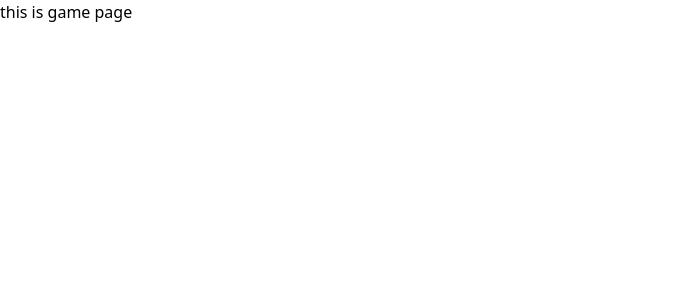
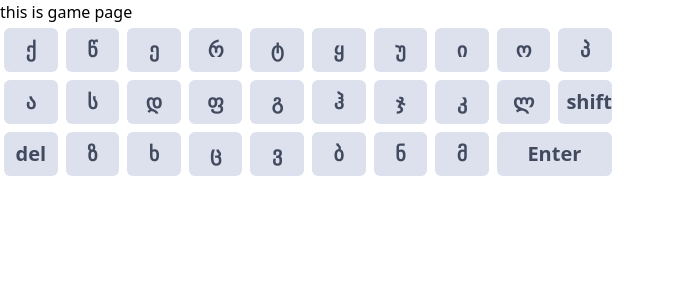
Before and after one commit to wimpykido/wordle, a React (Create React App) app: page / in a window 1280 px wide. Shown: the top 300 px of the page, without its empty margins (0-675 px from the left). Built offline with nearby package versions, Linux system fonts and the light colour scheme; the HTML template or start-up script is replaced by a standard one.

Commit message:
Added keyboard

```diff
--- a/src/components/keyboard-button/index.tsx
+++ b/src/components/keyboard-button/index.tsx
@@ -1,5 +1,24 @@
 //unda dawero type propsebistvis, unda iyos dinamiuri
 
-export const KeyboardButton = () => {
-    return <div>this should be keyboard Button</div>
+interface KeyboardButtonProps {
+  value: string;
+  shift: boolean;
+  setShift: React.Dispatch<React.SetStateAction<boolean>>;
+}
+
+export const KeyboardButton: React.FC<KeyboardButtonProps> = (props) => {
+  const { value, shift, setShift } = props;
+  const handleClick = () => {
+    if (value === "shift") setShift(!shift);
+  };
+
+  return (
+    <button
+      className={`bg-custom-light hover:bg-custom-hover text-custom-text text-sm font-semibold py-2 rounded-md transition-all sm:text-xl sm:p-2
+      ${value === "Enter" && "col-span-2"}`}
+      onClick={handleClick}
+    >
+      {value}
+    </button>
+  );
 };
--- a/src/components/keyboard/index.tsx
+++ b/src/components/keyboard/index.tsx
@@ -1,5 +1,41 @@
 //KeyboardButton componentis sashualebit keyboardi
+import { useState } from "react";
+import { KeyboardButton } from "../keyboard-button";
+import keys from "./keys";
 
 export const Keyboard = () => {
-    return <div>this should be keyboard</div>
+  const [shift, setShift] = useState<boolean>(false);
+  const shiftValue = (value: string) => {
+    switch (value) {
+      case "წ":
+        return "ჭ";
+      case "რ":
+        return "ღ";
+      case "ტ":
+        return "თ";
+      case "ს":
+        return "შ";
+      case "ჯ":
+        return "ჟ";
+      case "ზ":
+        return "ძ";
+      case "ც":
+        return "ჩ";
+      default:
+        return value;
+    }
+  };
+
+  return (
+    <div className="grid grid-rows-3 grid-cols-10 max-w-[38rem] m-1 gap-1 sm:gap-2">
+      {keys.map((value, i) => (
+        <KeyboardButton
+          key={i}
+          value={shift ? shiftValue(value) : value}
+          shift={shift}
+          setShift={setShift}
+        />
+      ))}
+    </div>
+  );
 };
--- /dev/null
+++ b/src/components/keyboard/keys.ts
@@ -0,0 +1,33 @@
+let keys: string[];
+// eslint-disable-next-line
+export default keys = [
+  "ქ",
+  "წ",
+  "ე",
+  "რ",
+  "ტ",
+  "ყ",
+  "უ",
+  "ი",
+  "ო",
+  "პ",
+  "ა",
+  "ს",
+  "დ",
+  "ფ",
+  "გ",
+  "ჰ",
+  "ჯ",
+  "კ",
+  "ლ",
+  "shift",
+  "del",
+  "ზ",
+  "ხ",
+  "ც",
+  "ვ",
+  "ბ",
+  "ნ",
+  "მ",
+  "Enter",
+];
--- a/src/pages/wordle-page/index.tsx
+++ b/src/pages/wordle-page/index.tsx
@@ -1,5 +1,12 @@
+import { Keyboard } from "../../components/keyboard";
+
 const WordlePage = () => {
-  return <div>this is game page</div>;
+  return (
+    <div>
+      <div>this is game page</div>
+      <Keyboard />
+    </div>
+  );
 };
 
 export default WordlePage;
```
